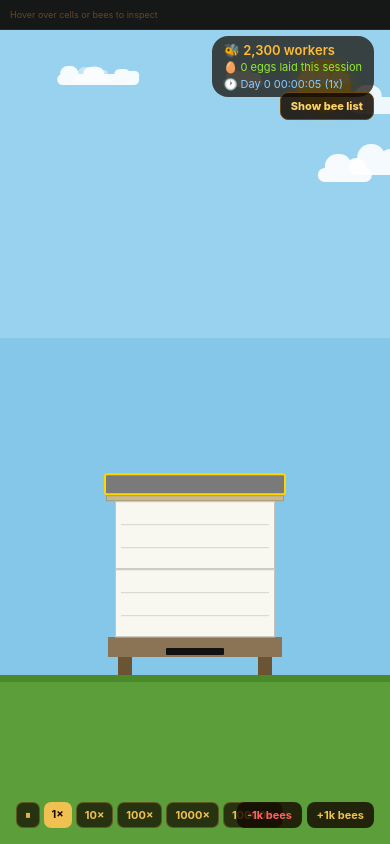
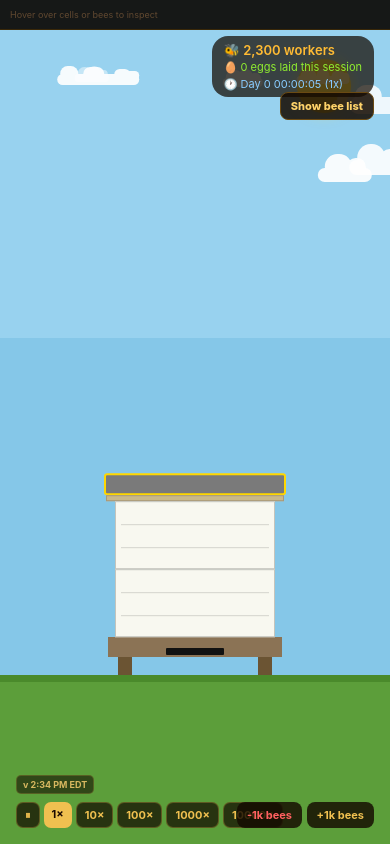
Before and after one commit to Ben-Buckman/beehive-simulator, a React Native app: screen / in a window 390 px wide. Built offline with nearby package versions, Linux system fonts and the light colour scheme.

Commit message:
Add app change timestamp badge

```diff
--- a/App.tsx
+++ b/App.tsx
@@ -51,6 +51,7 @@ const INSPECT_DWELL_MAX_MS   = 3_000;            //
 const MAX_COLONY_SIZE        = 50_000;
 const BROOD_CHECK_MS         = 1_000;
 const STORAGE_KEY            = 'hive-sim-v1';
+const APP_LAST_CHANGED       = '2:34 PM EDT';
 
 // ── Forager / resource constants ──────────────────────────────────────────────
 // Biology: foragers (21d+) make ~10 trips/day; ~60% nectar, ~40% pollen.
@@ -2918,6 +2919,30 @@ function PopulationDisplay({ total, layCount, foragerOutside, resourceStored, si
   );
 }
 
+function VersionText() {
+  return (
+    <View
+      pointerEvents="none"
+      style={{
+        position: 'absolute',
+        left: 16,
+        bottom: IS_MOBILE ? 28 : 50,
+        zIndex: 320,
+        backgroundColor: 'rgba(20,10,0,0.58)',
+        borderWidth: 1,
+        borderColor: 'rgba(240,192,80,0.20)',
+        borderRadius: 5,
+        paddingHorizontal: 6,
+        paddingVertical: 3,
+      }}
+    >
+      <Text style={{ color: '#D8B860', fontSize: 9, fontWeight: '700' }}>
+        v {APP_LAST_CHANGED}
+      </Text>
+    </View>
+  );
+}
+
 // ── App ───────────────────────────────────────────────────────────────────────
 
 type Viewport = { zoom: number; x: number; y: number };
@@ -3353,6 +3378,7 @@ export default function App() {
       <DevHUD info={devHoverInfo} />
       {IS_MOBILE && <Crosshair />}
       <PopulationDisplay total={totalAdultBees} layCount={layCount} foragerOutside={foragerStats.outside} resourceStored={foragerStats.stored} simSpeed={simSpeed} />
+      <VersionText />
       <TouchableOpacity
         onPress={() => setShowBeeDebug(v => !v)}
         style={{ position: 'absolute', top: 92, right: 16, zIndex: 300, backgroundColor: 'rgba(20,10,0,0.86)', paddingHorizontal: 10, paddingVertical: 6, borderRadius: 8, borderWidth: 1, borderColor: '#6B4A12' }}
```
